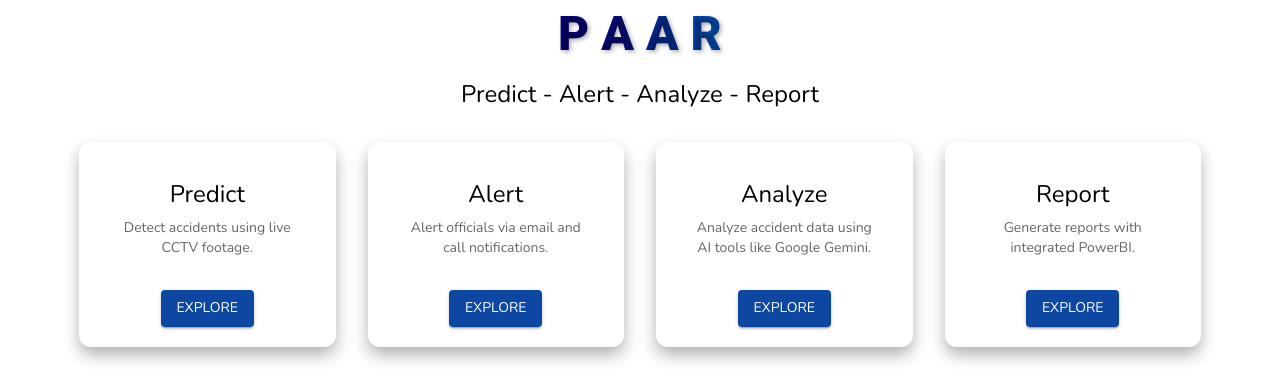
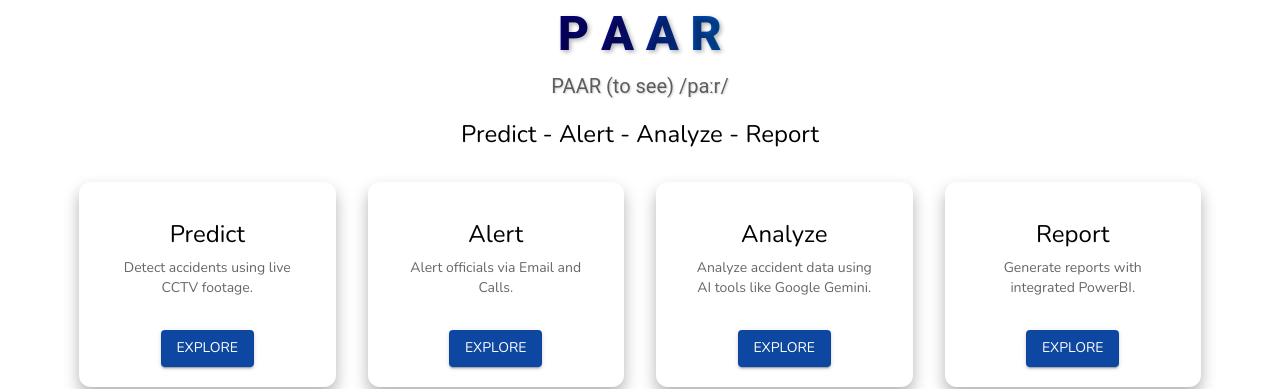
Before and after one commit to NutShell-Police/nutshell-front-end, a React (Vite) app: page / in a window 1280 px wide. Shown: the part 209-598 px from the top of the page. Built offline with nearby package versions, Linux system fonts and the light colour scheme; no server answers.

Commit message:
A-Minorrrrrrrrrrrrrr

```diff
--- a/src/pages/About.jsx
+++ b/src/pages/About.jsx
@@ -77,9 +77,10 @@ const About = () => {
           }}
         ></iframe>
       </Box>
+      {!isMobile &&
       <Typography variant="h2" color="primary" sx={{ mb: 4, textAlign: 'center' }}>
         Contributors
-      </Typography>
+      </Typography>}
       <hr />
       {teamMembers.map((member, index) => (
         <Box key={index} sx={{ mb: 4 }}>
--- a/src/pages/Home.jsx
+++ b/src/pages/Home.jsx
@@ -1,5 +1,3 @@
-// Home.jsx
-
 import React from 'react';
 import { Grid, Typography, Box } from '@mui/material';
 import Card from '../components/Card';
@@ -21,16 +19,16 @@ const Home = () => {
       sx={{
         mb: 2 ,
         WebkitBackgroundClip: 'text',
-          backgroundClip: 'text',
-          textShadow: '2px 2px 4px rgba(0,0,0,0.3)',
-        }}>
+        backgroundClip: 'text',
+        textShadow: '2px 2px 4px rgba(0,0,0,0.3)',
+      }}>
         Project Nutshell
       </Typography>
       <Typography
         variant="h3"
         fontWeight="800"
         sx={{
-          mb: 2,
+          mb: 1,
           fontFamily: 'Roboto, sans-serif',
           backgroundImage: 'linear-gradient(90deg, rgba(6,0,116,1) 0%, rgba(9,9,121,1) 35%, rgba(0,88,185,1) 100%)',
           WebkitBackgroundClip: 'text',
@@ -41,9 +39,24 @@ const Home = () => {
       >
         P A A R
       </Typography>
+      <Typography
+        variant="h6"
+        fontWeight="400"
+        sx={{
+          fontFamily: 'Roboto, sans-serif',
+          color: 'text.secondary',
+          textShadow: '1px 1px 2px rgba(0,0,0,0.2)',
+          mb: 2
+        }}
+      >
+        PAAR (to see) /paːr/
+      </Typography>
       <Typography variant="h5" sx={{ mb: 4 }}>
         Predict - Alert - Analyze - Report
       </Typography>
+      {/* <Typography variant="body1" sx={{ mb: 4 }}>
+        When an accident occurs, our system will Predict (P in PAAR) the accident from live CCTV footage and Alert officials (A in PAAR) through Email notification and Call feature, Analyze Accidents (A in PAAR) from past data with the help of Modern Integration of AI tools such as Google Gemini AI, visualizing it with AI Description, Charts and AI summations, and Accident spots pinpointed on the MAP. Finally, we have integrated PowerBI to generate Report and download with a click of a button.
+      </Typography> */}
       <Grid container spacing={4} justifyContent="center">
         <Grid item xs={12} sm={6} md={6} lg={3}>
           <Card
@@ -55,7 +68,7 @@ const Home = () => {
         <Grid item xs={12} sm={6} md={6} lg={3}>
           <Card
             title="Alert"
-            description="Alert officials via email and call notifications."
+            description="Alert officials via Email and Calls."
             link="/prediction"
           />
         </Grid>
```
